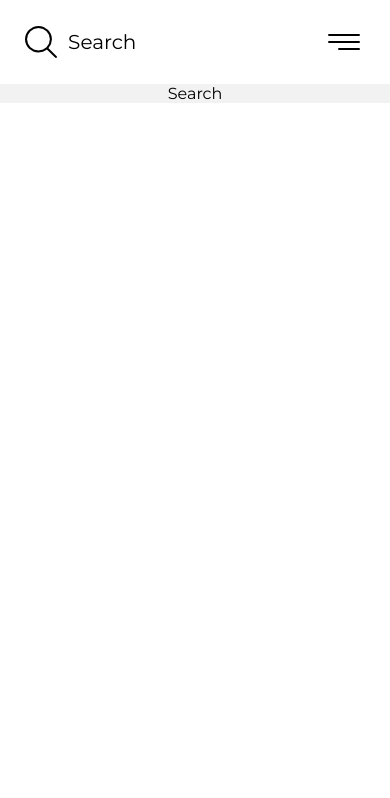
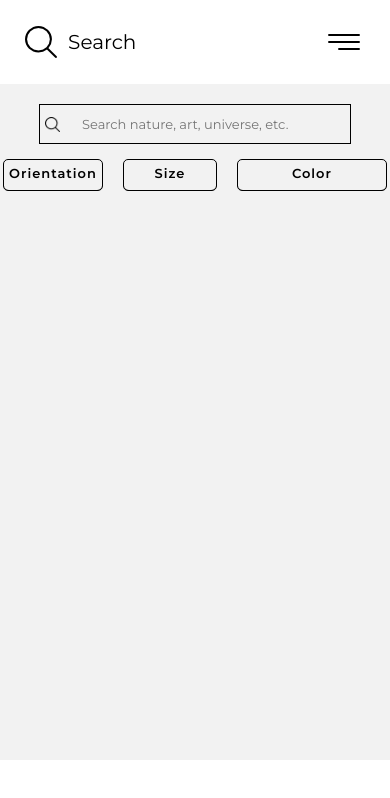
Before and after one commit to danilolan/albumfotos, a React (Create React App) app: page /search in a window 390 px wide. Shown: the top 798 px of the page. Built offline with nearby package versions, Linux system fonts and the light colour scheme; no server answers; what pexels would draw is missing.

Commit message:
página search

```diff
--- a/src/components/photo/Photo.jsx
+++ b/src/components/photo/Photo.jsx
@@ -1,4 +1,4 @@
-import React, { useLayoutEffect, useState } from 'react';
+import React from 'react';
 
 //---Styles---
 import './photo.scss'
--- a/src/components/photo/photo.scss
+++ b/src/components/photo/photo.scss
@@ -40,3 +40,9 @@
         max-width: 400px;
     }
 }
+
+@media (max-width: 500px) {
+    img{
+        max-width: 300px;
+    }
+}
--- a/src/components/photoslist/photoslist.scss
+++ b/src/components/photoslist/photoslist.scss
@@ -0,0 +1,10 @@
+.photoslist{
+    display: flex;
+}
+
+@media (max-width: 800px) {
+    .photoslist{
+        display: grid;
+        grid-template-columns: 1fr;
+    }
+}
--- a/src/pages/home/home.scss
+++ b/src/pages/home/home.scss
@@ -14,8 +14,6 @@ root{
     overflow: hidden;
 
     .photoslist{
-        display: flex;
-
         .column-1{
             transform: translateY(-400px);
         }
@@ -28,7 +26,7 @@ root{
 @media (max-width: 800px) {
     .home{
 
-        .photos{
+        .photoslist{
             display: grid;
             grid-template-columns: 1fr;
             transform: translateY(-350px);
--- a/src/pages/search/Search.jsx
+++ b/src/pages/search/Search.jsx
@@ -1,10 +1,113 @@
-import React from 'react';
-import './search.css'
+import React, {useState, useEffect} from 'react';
 
+//---Styles---
+import './search.scss'
+
+//---Assets---
+import searchIcon from '../../assets/search.png'
+
+//---Services---
+import api from '../../services/api'
+
+//---Components---
+import Parameter from './parameter/Parameter';
+import PhotosList from '../../components/photoslist/PhotosList'
+
+//Initial state function to query
+function initialState(){
+    return {
+        text: '' ,
+        orientation: '' ,
+        size: '' ,
+        color: ''
+    }
+}
 function Search() {
+    const [query, setQuery] = useState(initialState)
+    const [photos, setPhotos] = useState()
+    console.log(photos)
+    console.log(query)
+
+    //Submit
+    function onSubmit(e){
+        e.preventDefault();
+
+        //Search photos
+        if(query.text !== ''){
+            api.photos.search({
+                query: query.text,
+                per_page: 20,
+                orientation: query.orientation,
+                size: query.size,
+                color: query.color
+            }).then(photos => {
+                setPhotos(photos)
+            });
+        }
+    }
+
+    //Listening parameter change
+    useEffect(() => {
+        if(query.text !== ''){
+            api.photos.search({
+                query: query.text,
+                per_page: 20,
+                orientation: query.orientation,
+                size: query.size,
+                color: query.color
+            }).then(photos => {
+                setPhotos(photos)
+            });
+        }
+    }, [query.orientation,query.size,query.color])
+
+
+    function getOrientation(option){
+        if(option !== 'All')
+            setQuery({...query, orientation: option})
+    }
+
+    function getSize(option){
+        if(option !== 'All')
+            setQuery({...query, size: option})
+    }
+
+    function getColor(option){
+        if(option !== 'All')
+            setQuery({...query, color: option})
+    }
+
     return (
         <div className="search">
-            Search
+            <form onSubmit={onSubmit}>
+                <div className="search-bar">
+                    <img src={searchIcon} alt="loading..." />
+                    <input
+                        type="text"
+                        value={query.text}
+                        onChange={ e => setQuery({...query, text: e.target.value})}
+                        placeholder='Search nature, art, universe, etc.'
+                    />
+                </div>
+                <div className="parameters">
+                    <Parameter
+                        title='Orientation'
+                        options={['Landscape','Portrait','Square','All']}
+                        getOption={getOrientation}
+                    />
+                    <Parameter
+                        title='Size'
+                        options={['Large','Medium','Small','All']}
+                        getOption={getSize}
+                    />
+                    <Parameter
+                        title='Color'
+                        options={['All','Red','Orange','Yellow','Green','Turquoise','Blue','Pink','Brown','Black','Gray','White']}
+                        getOption={getColor}
+                    />
+                </div>
+            </form>
+            <PhotosList photos={photos}/>
         </div>
      );
 }
--- /dev/null
+++ b/src/pages/search/parameter/Parameter.jsx
@@ -0,0 +1,37 @@
+import React, {useState} from 'react';
+
+//---Styles---
+import './parameter.scss'
+
+//---Assets---
+import noneIcon from '../../../assets/none.png'
+
+function Parameter(props) {
+    const [optionSelected, setOptionSelected] = useState()
+
+    function optionClick(option){
+        setOptionSelected(option)
+        props.getOption(option.toLowerCase())
+    }
+
+    return (
+        <div className='parameter'>
+            <div className="title">{optionSelected ? optionSelected : props.title}</div>
+            <div className={`options ${props.title}`}>
+                {props.options.map( (option,index) => {
+                    if(props.title === 'Color'){
+                        if(option === 'All')
+                            return <img src={noneIcon} alt="loading..." className="color" onClick={ () => optionClick(option)} style={{boxShadow: 'none'}}/>
+                        else
+                            return <div key={index} className="color" style={{background: option}} onClick={ () => optionClick(option) }/>
+                    }
+                    else{
+                        return <li key={index} onClick={ () => optionClick(option) }> {option} </li>
+                    }
+                })}
+            </div>
+        </div>
+     );
+}
+
+export default Parameter
--- /dev/null
+++ b/src/pages/search/parameter/parameter.scss
@@ -0,0 +1,89 @@
+.parameter{
+    background-color: #F2F2F2;
+    border-radius: 5px;
+    margin: 10px;
+    border: 1px solid #000;
+    color: #000;
+    width: max-content;
+    min-width: 150px;
+    font-size: 15px;
+    height: 40px;
+    overflow: hidden;
+    transition: 0.5s;
+
+    &:hover{
+        height: max-content;
+    }
+
+    .title{
+        height: 20px;
+        font-size: 15px;
+        letter-spacing: 1px;
+        font-weight: 600;
+        padding: 10px;
+        transition: 0.5s;
+        border-bottom: 1px solid #000;
+        border-radius: 5px;
+        &:hover{
+            cursor: pointer;
+            background-color: #0003;
+        }
+    }
+
+    .options{
+        &.Color{
+            display: grid;
+            grid-template-columns: 1fr 1fr 1fr;
+            column-gap: 10px;
+            row-gap: 10px;
+            margin: 10px;
+        }
+        li{
+            list-style: none;
+            font-size: 13px;
+            transition: 0.3s;
+            padding: 10px 0px;
+            width: 100%;
+            &:hover{
+                cursor: pointer;
+                background-color: #0003;
+            }
+        }
+
+        .color{
+            aspect-ratio: 1 / 1;
+            width: 100%;
+            border-radius: 5px;
+            transition: 0.3s;
+            border: 1px solid transparent;
+            box-shadow: rgba(50, 50, 93, 0.25) 0px 50px 100px -20px, rgba(0, 0, 0, 0.3) 0px 30px 60px -30px, rgba(10, 37, 64, 0.35) 0px -2px 6px 0px inset;
+            &:hover{
+                cursor: pointer;
+                border: 1px solid #000;
+            }
+            img{
+                width: 30px;
+            }
+        }
+
+    }
+}
+
+@media (max-width: 550px) {
+    .parameter{
+        min-width: 92px;
+        height: 30px;
+        .title{
+            font-size: 13px;
+            padding: 5px;
+        }
+    }
+
+    .options{
+        &.Color{
+            column-gap: 5px;
+            row-gap: 5px;
+            margin: 5px;
+        }
+    }
+}
--- /dev/null
+++ b/src/pages/search/search.scss
@@ -0,0 +1,89 @@
+.search{
+    min-height: 80vh;
+    display: flex;
+    flex-direction: column;
+    align-items: center;
+    form{
+        display: flex;
+        flex-direction: column;
+        align-items: center;
+        justify-content: center;
+        margin-bottom: 200px;
+        .search-bar{
+            margin-top: 5vh;
+            height: max-content;
+            display: flex;
+            align-items: center;
+            justify-content: center;
+            padding: 20px;
+            border: 1px solid #000;
+            width: 50vw;
+            input{
+                font-family: 'Montserrat', sans-serif;font-family: 'Montserrat', sans-serif;
+                border: none;
+                background: none;
+                outline: none;
+                height: 100%;
+                font-size: 20px;
+                width: 100%;
+                margin-left: 20px;
+
+            }
+        }
+
+        .parameters{
+            display: flex;
+            width: 100%;
+            justify-content: center;
+            height: 62px;
+
+        }
+
+    }
+}
+
+@media (max-width: 550px) {
+    .search{
+        form{
+            display: flex;
+            align-items: center;
+            justify-content: center;
+
+            .search-bar{
+                width: 300px;
+                margin: 20px;
+                padding: 10px 5px;
+                margin-bottom: 5px;
+                img{
+                    width: 15px;
+                }
+                input{
+                    font-family: 'Montserrat', sans-serif;font-family: 'Montserrat', sans-serif;
+                    border: none;
+                    background: none;
+                    outline: none;
+                    height: 100%;
+                    font-size: 13px;
+                    margin-left: 20px;
+                }
+            }
+        }
+    }
+}
+
+@media (max-width: 650px) {
+    .search{
+        .search-bar{
+            input{
+                font-family: 'Montserrat', sans-serif;font-family: 'Montserrat', sans-serif;
+                border: none;
+                background: none;
+                outline: none;
+                height: 100%;
+                font-size: 15px;
+                width: 50vw;
+                margin-left: 20px;
+            }
+        }
+    }
+}
```
Also changed, not shown: src/assets/none.png (added), src/pages/search/search.css (deleted).
